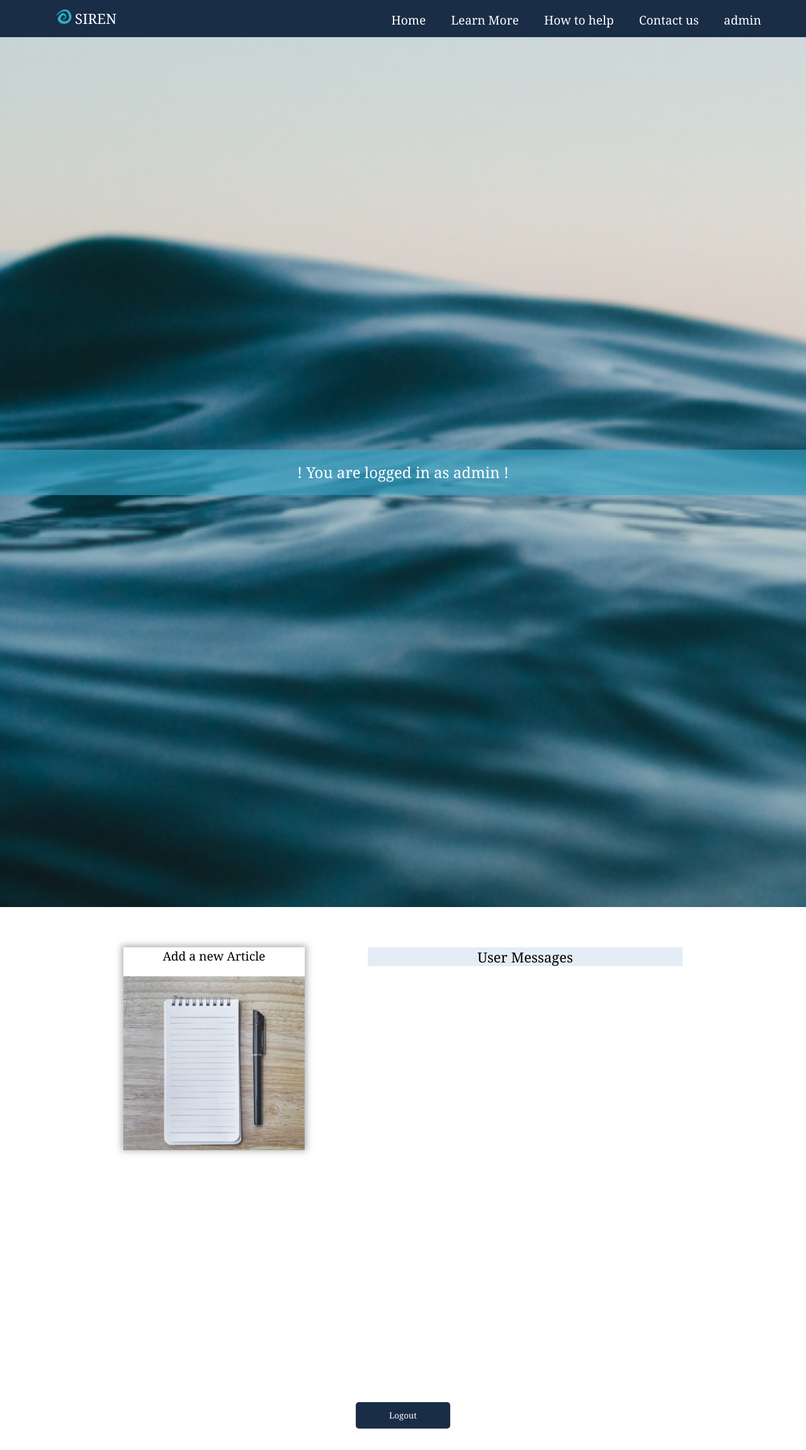
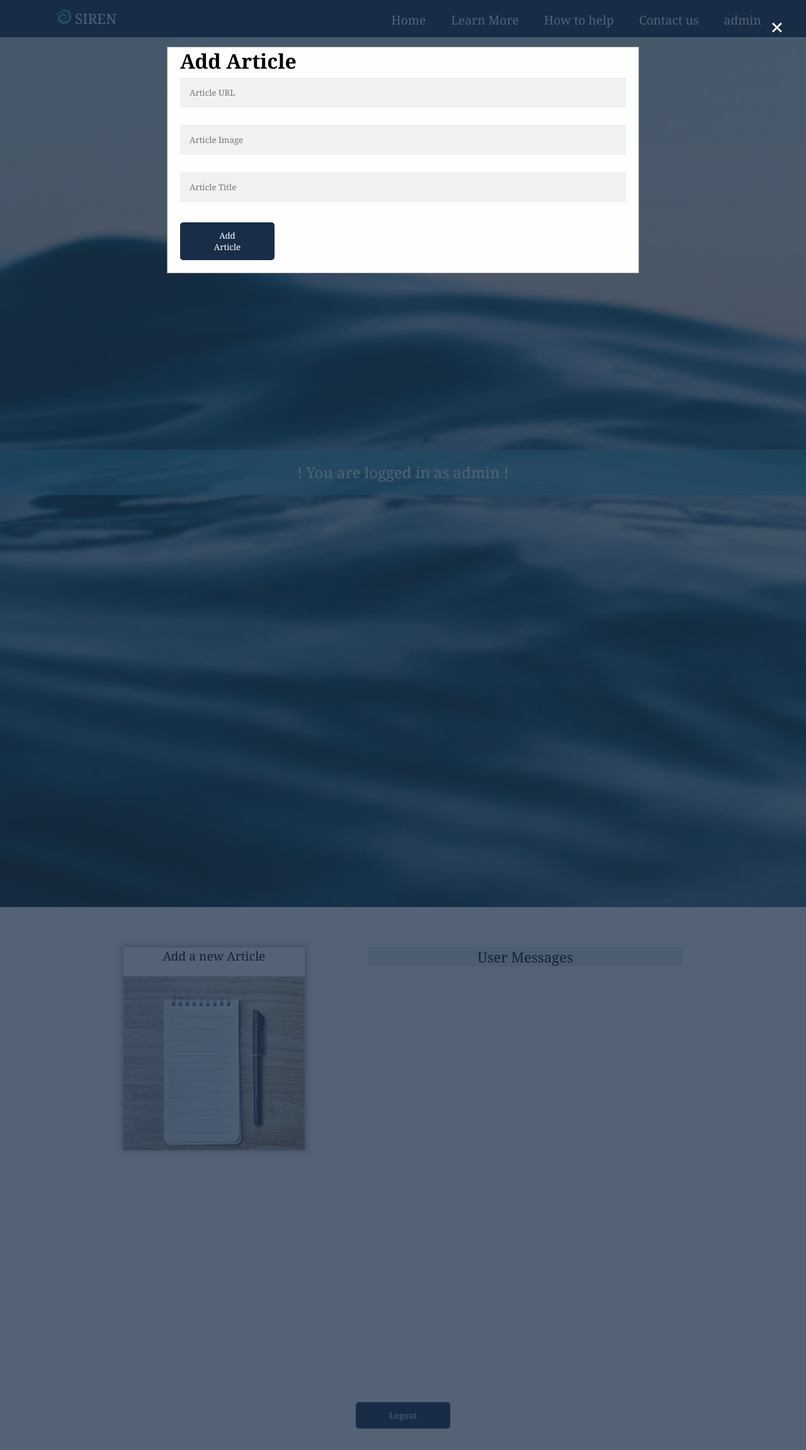
Before and after one commit to melinazik/siren, a PHP site: page /html/admin.php in a window 1280 px wide, after a click that opens the changed part. Shown: the whole page at 63% size. Run offline with PHP 8.4, Linux system fonts and the light colour scheme; the visitor is signed in with stand-in values (Sample User, id 1); data that the repository does not hold is empty.

Commit message:
fix admin page layout

```diff
--- a/html/admin.php
+++ b/html/admin.php
@@ -87,15 +87,17 @@
         <p>Add a new Article</p>
         <div class="admin-action-image" id="action-image1" onclick="document.getElementById('add-article').style.display='block'"></div>
 
-          <!-- <div id="add-article" class="popup">
+          <div id="add-article" class="popup">
             <span onclick="document.getElementById('add-article').style.display='none'" class="close" title="Close popup">&times;</span>
             <form class="popup-content" action="server.php" method="post">
                 <h1>Add Article</h1>
                 <input class="login-form-text" type="text" placeholder="Article URL" required name="articleURL" id="articleURL" >
                 <input class="login-form-text" type="text" placeholder="Article Image" required name="articleImg" id="articleImg">
                 <input class="login-form-text" type="text" placeholder="Article Title" required name="articleTitle" id="articleTitle">
-                <button type="submit" style="width:150px;" name="add" id="add">Add Article</button> -->
+                <button type="submit" style="width:150px;" name="add" id="add">Add Article</button>
+            </form>
 
+          </div>
       </div>
 
      <div > <!-- onclick="callSeeMessages()"-->
@@ -131,104 +133,6 @@
                             </li>";
                           }
                         ?>
-
-                <!-- <li>
-                  <div class="messages">
-                    <div class="list-left">
-                      <div class="name-display"> Reina Papav </div>
-                    </div>
-                    <div class="list-right">
-                      <div class="message">
-                        <div class="mail-display">reinayoyo3@gmail.com</div>
-                        <div class="msg-display">Lorem ipsum dolor sit amet consectetur adipisicing elit. Maxime mollitia,
-                          molestiae quas vel sint commodi repudiandae consequuntur.</div>
-                      </div>
-                      <div class="time-status">
-                        <div class="time">10H</div>
-                        <div class="status"></div>
-                      </div>
-                    </div>
-                  </div>
-                </li>
-
-                <li>
-                  <div class="messages">
-                    <div class="list-left">
-                      <div class="name-display"> Johnathan Smiths </div>
-                    </div>
-                    <div class="list-right">
-                      <div class="message">
-                        <div class="mail-display">yourstruly@gmail.com</div>
-                        <div class="msg-display">Lorem ipsum dolor sit amet consectetur adipisicing elit. Maxime mollitia,
-                          molestiae quas vel sint commodi repudiandae consequuntur.</div>
-                      </div>
-                      <div class="time-status">
-                        <div class="time">10H</div>
-                        <div class="status"></div>
-                      </div>
-                    </div>
-                  </div>
-                </li>
-
-
-
-                <li>
-                  <div class="messages">
-                    <div class="list-left">
-                      <div class="name-display"> Chrysa Pozrikidou </div>
-                    </div>
-                    <div class="list-right">
-                      <div class="message">
-                        <div class="mail-display">xrysa123@gmail.com</div>
-                        <div class="msg-display">Lorem ipsum dolor sit amet consectetur adipisicing elit. Maxime mollitia,
-                          molestiae quas vel sint commodi repudiandae consequuntur.</div>
-                      </div>
-                      <div class="time-status">
-                        <div class="time">10H</div>
-                        <div class="status"></div>
-                      </div>
-                    </div>
-                  </div>
-                </li>
-
-                <li>
-                  <div class="messages">
-                    <div class="list-left">
-                      <div class="name-display"> Reina Papav </div>
-                    </div>
-                    <div class="list-right">
-                      <div class="message">
-                        <div class="mail-display">reinayoyo3@gmail.com</div>
-                        <div class="msg-display">Lorem ipsum dolor sit amet consectetur adipisicing elit. Maxime mollitia,
-                          molestiae quas vel sint commodi repudiandae consequuntur.</div>
-                      </div>
-                      <div class="time-status">
-                        <div class="time">10H</div>
-                        <div class="status"></div>
-                      </div>
-                    </div>
-                  </div>
-                </li>
-
-                <li>
-                  <div class="messages">
-                    <div class="list-left">
-                      <div class="name-display"> Johnathan Smiths </div>
-                    </div>
-                    <div class="list-right">
-                      <div class="message">
-                        <div class="mail-display">yourstruly@gmail.com</div>
-                        <div class="msg-display">Lorem ipsum dolor sit amet consectetur adipisicing elit. Maxime mollitia,
-                          molestiae quas vel sint commodi repudiandae consequuntur.</div>
-                      </div>
-                      <div class="time-status">
-                        <div class="time">10H</div>
-                        <div class="status"></div>
-                      </div>
-                    </div>
-                  </div>
-                </li> -->
-
 
               </ul>
             </div>
```
